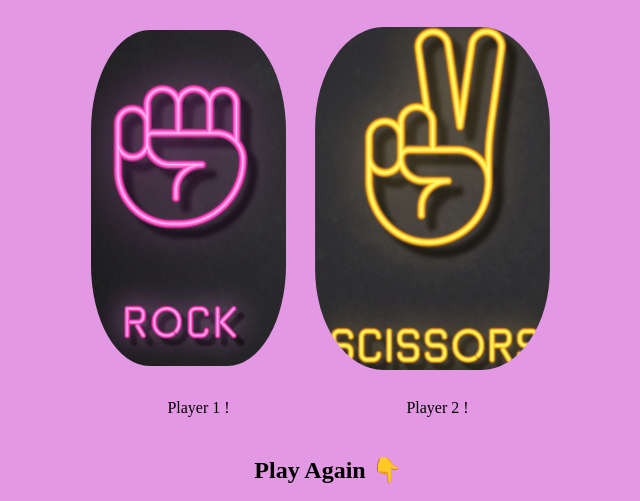
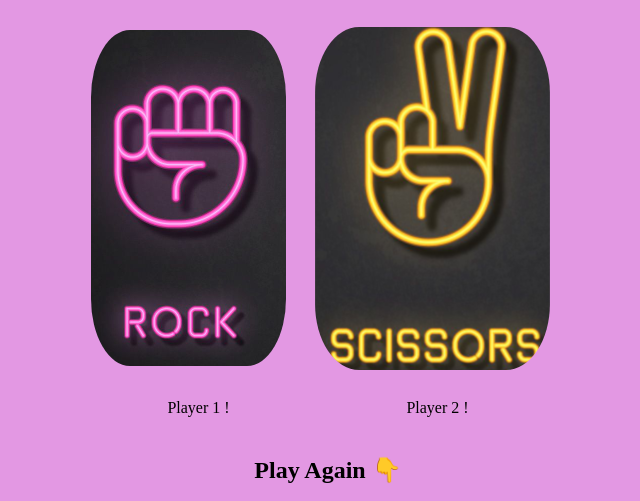
Before and after one commit to krushna55/rps, a plain HTML site: page index.html in a window 1280 px wide. Shown: the part 61-562 px from the top of the page, without its empty margins (312-952 px from the left). Drawn offline with Linux system fonts and the light colour scheme.

Commit message:
styles.css

```diff
--- a/styles.css
+++ b/styles.css
@@ -13,14 +13,20 @@ table{
     margin-right: 20px;
     height: 200;
     width: 100;
-    border-radius: 30%;
+    border-radius: 20%;
+}
+#img1:hover{
+    transform: translateX( -1px ) rotateY( 180deg );
+}
+#img2:hover{
+    transform: translateX( -1px ) rotateY( 180deg );
 }
 #img2{
     margin-right: 20px;
     padding: 2%;
     height: 200;
     width: 100;
-    border-radius: 30%;
+    border-radius: 20%;
 }
 .pro_pic{
     height: 20px;
```
